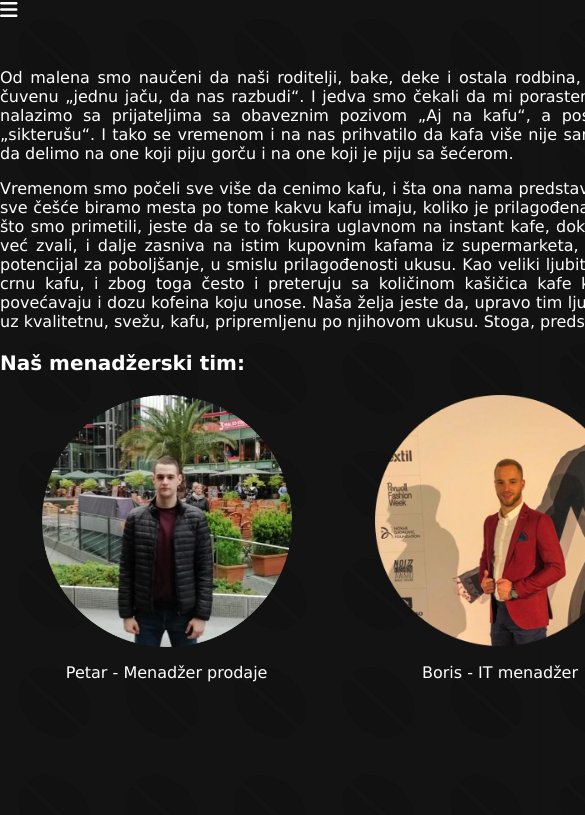
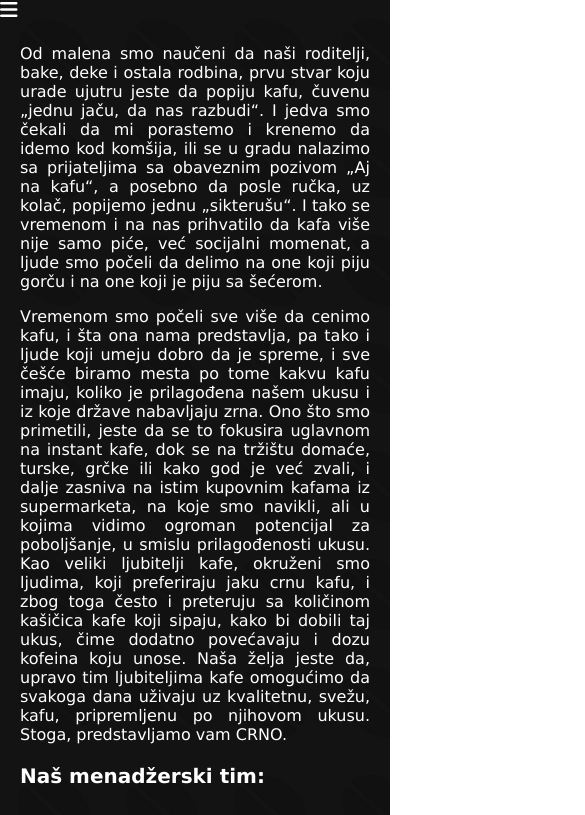
Before and after one commit to yoggie13/Blacky, a plain HTML site: page about-us.html in a window 390 px wide. Shown: the top 815 px of the page, 585 px wide, since content can reach past the window. Drawn offline with Linux system fonts and the light colour scheme.

Commit message:
Add files via upload

```diff
--- a/css/about-us.css
+++ b/css/about-us.css
@@ -28,3 +28,31 @@ body {
 .tekst {
     margin-top: 40px;
 }
+
+@media screen and (max-width: 1000px){
+    #wrap{
+        display: flex;
+        flex-direction: column;
+        justify-content: center;
+        margin-left: 20px;
+        margin-right: 20px;
+        width:auto;
+    }
+    .tekst{
+        margin:auto;
+    }
+    .slike{
+        display: flex;
+        flex-direction: column;
+        justify-content: center;
+        margin-left:20px;
+        margin-right: 20px;
+        margin:auto;
+        width: auto;
+    }
+    .nase_slike {
+        width: 250px;
+        margin: 10px;
+    }
+
+}
```
